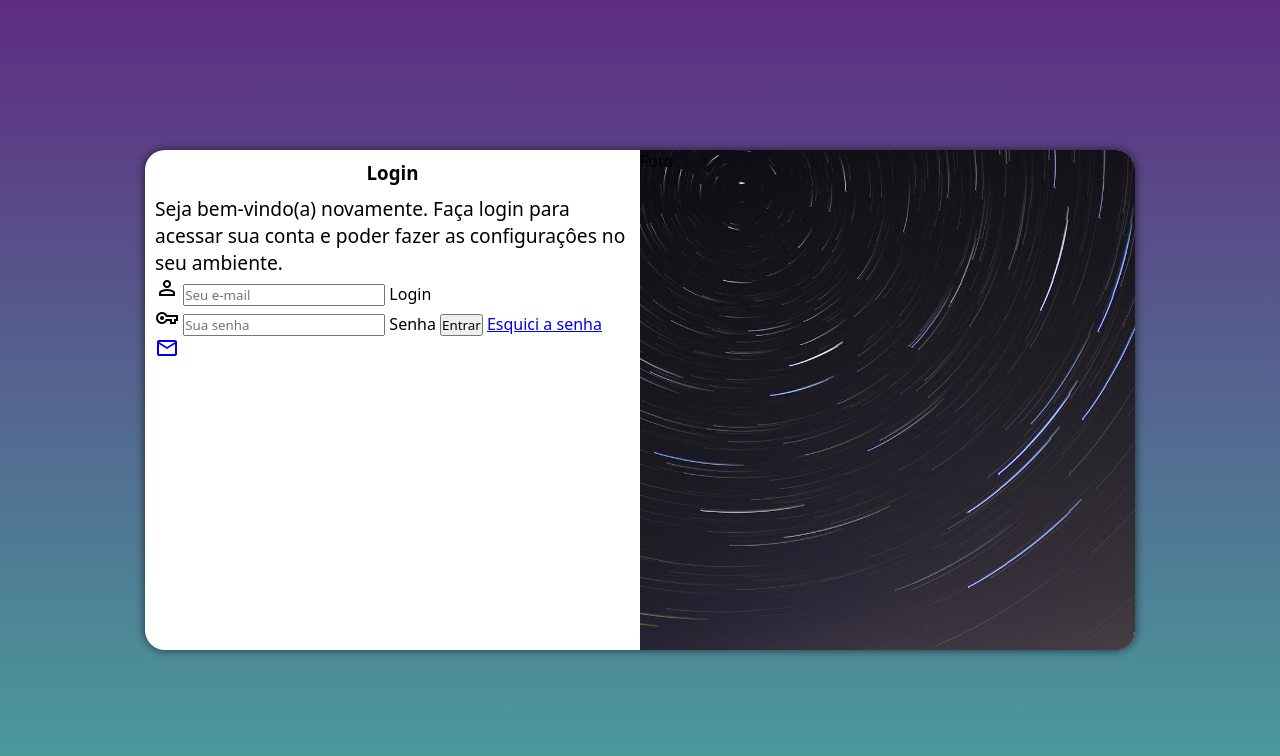
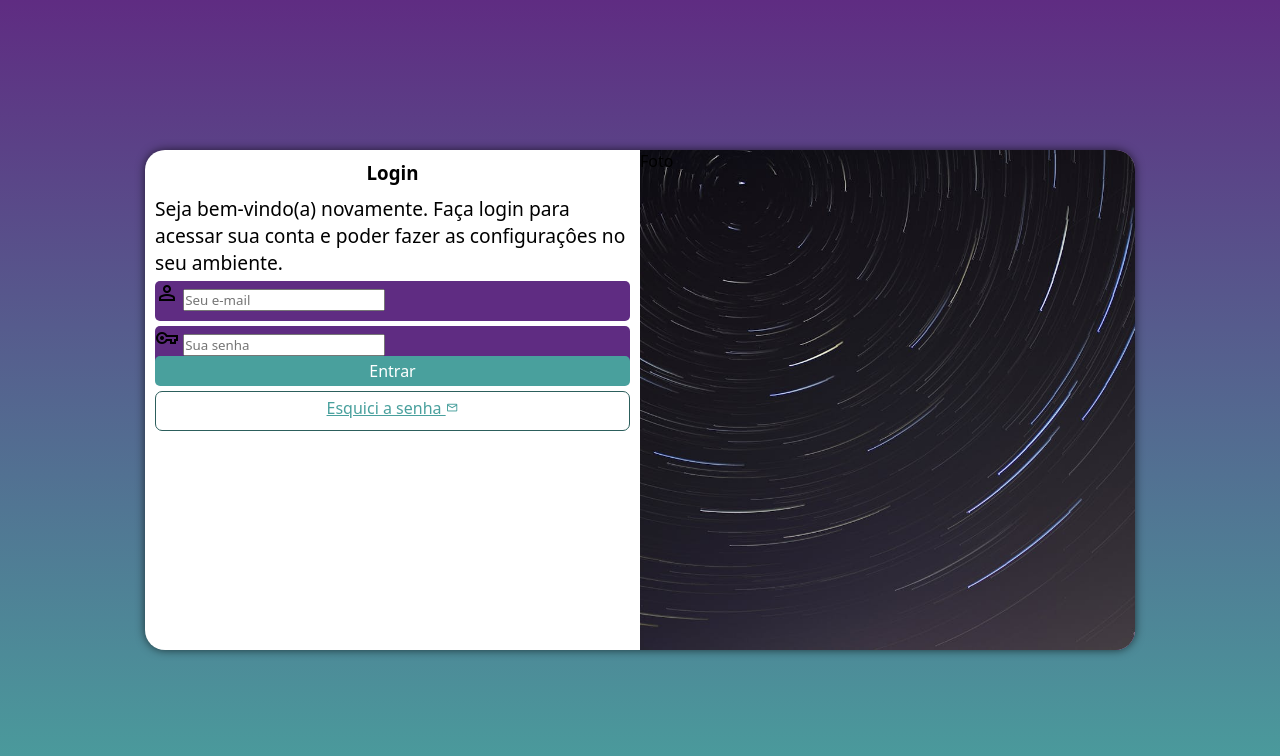
Before and after one commit to italo-leonardo/projeto-login, a plain HTML site: page index.html in a window 1280 px wide. Drawn offline with nearby package versions, Linux system fonts and the light colour scheme.

Commit message:
mode formulario

```diff
--- a/estilo/style.css
+++ b/estilo/style.css
@@ -68,3 +68,54 @@ main {
 #formulario > p {
     font-size: 0.8em;
 }
+
+.campo {
+    background-color: var(--lilás);
+    display: block;
+    width: 100%;
+    height: 40px;
+    border-radius: 5px;
+    margin: 5px 0px;
+}
+
+.campo > label {
+    display: none;
+}
+
+.Entrar {
+    display: block;
+    font-size: 1em;
+    width: 100%;
+    height: 30px;
+    background-color: var(--verde);
+    color: white;
+    border: none;
+    border-radius: 5px;
+    cursor: pointer;
+}
+
+.Entrar:hover {
+    background-color: #2c5e5c;;
+}
+
+.botão {
+    display: block;
+    text-align: center;
+    font-size: 1em;
+    width: 100%;
+    height: 40px;
+    padding-top: 5px;
+    margin-top: 5px;
+    background-color: white;
+    color: var(--verde);
+    border: 1px solid #2c5e5c;
+    border-radius: 7px;
+}
+
+.botão > span {
+    font-size: 0.8em;
+}
+
+.botão:hover {
+    background-color: #527776;
+}
--- a/index.html
+++ b/index.html
@@ -27,8 +27,8 @@
                         <span class="material-symbols-outlined">vpn_key</span>
                         <input type="password" name="senha" id="isenha" placeholder="Sua senha" autocomplete="current-password" required minlength="8" maxlength="15">
                         <label for="isenha">Senha</label>
-                        <input type="submit" value="Entrar">
-                        <a href="esquici.html">
+                        <input type="submit" value="Entrar" class="Entrar">
+                        <a href="esquici.html" class="botão">
                             Esquici a senha <span class="material-symbols-outlined">mail</span>
                         </a>
                     </div>
```
